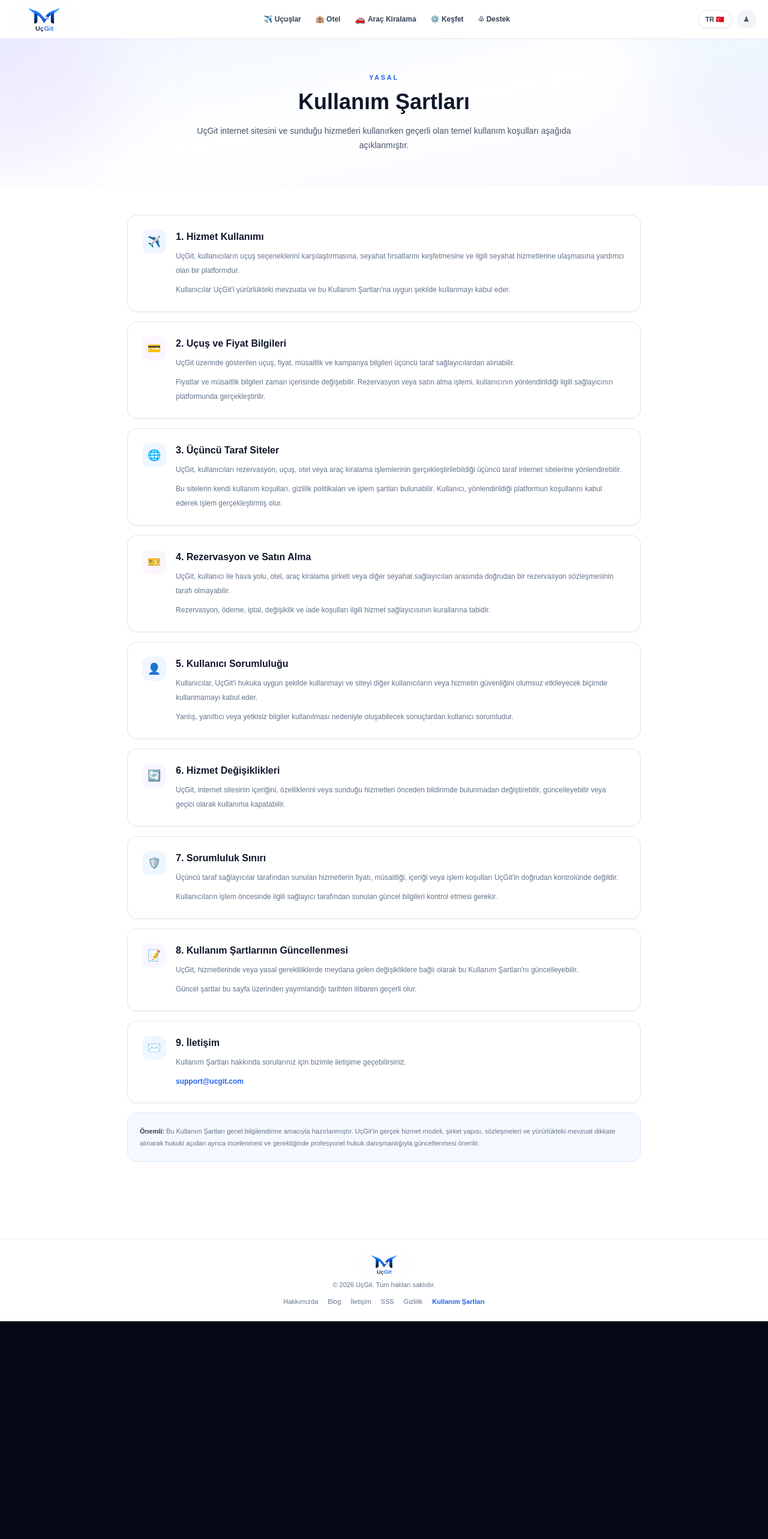
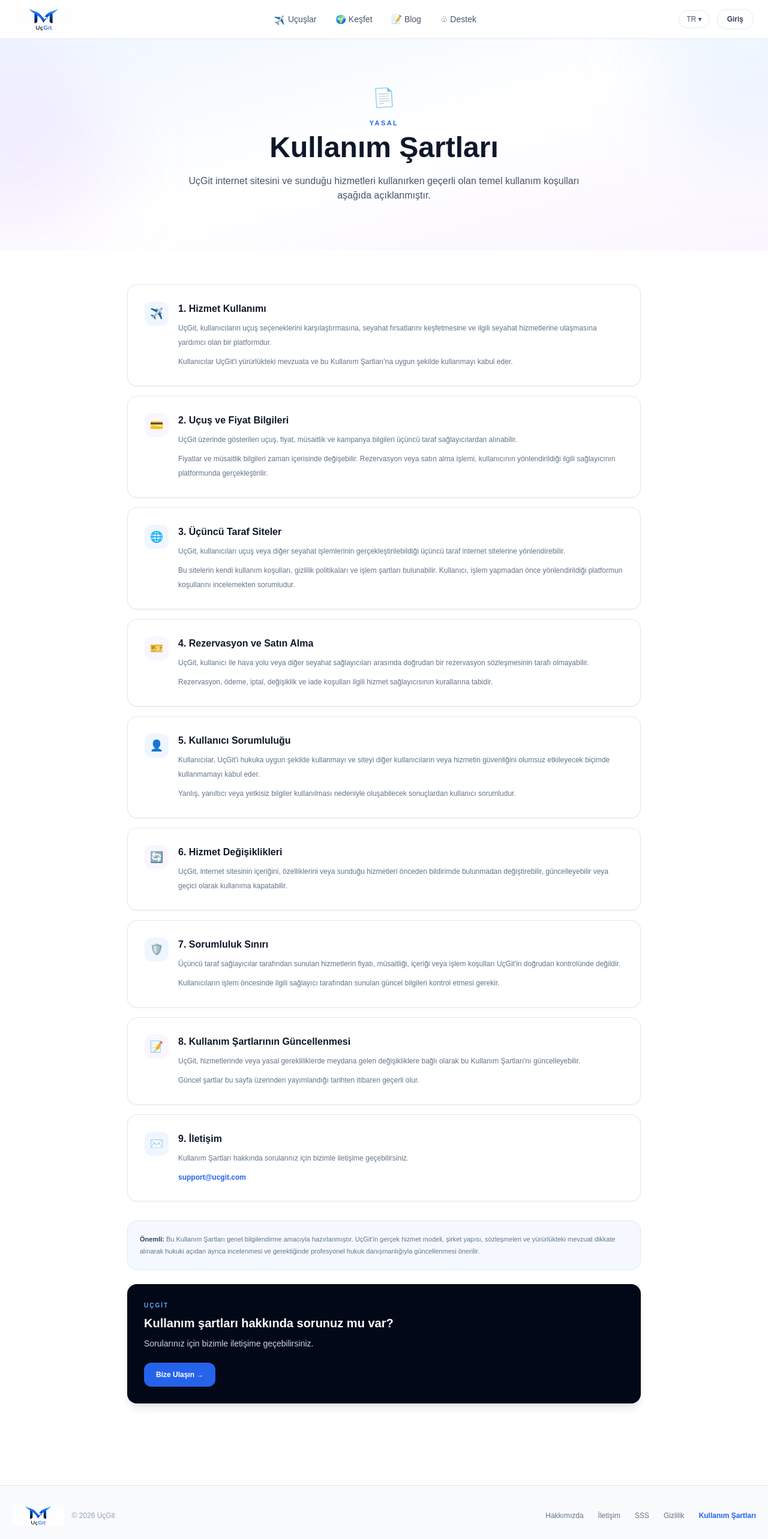
Before and after one commit to melihizzet/flight-platform, a Next.js app: page /terms in a window 1280 px wide. Shown: the top 2566 px of the page at 60% size. Before the commit the page ends 2203 px from the top, so only its background shows below. Built offline with nearby package versions, Linux system fonts and the light colour scheme.

Commit message:
Update page.tsx

```diff
--- a/app/terms/page.tsx
+++ b/app/terms/page.tsx
@@ -1,121 +1,149 @@
+import Link from "next/link";
+
 export default function TermsPage() {
   return (
     <main className="min-h-screen overflow-x-hidden bg-white text-slate-900">
+      <style>{`
+        @keyframes planeFly {
+          0% {
+            transform: translate3d(-2px, 2px, 0) rotate(-5deg);
+          }
+
+          25% {
+            transform: translate3d(2px, -2px, 0) rotate(-2deg);
+          }
+
+          50% {
+            transform: translate3d(5px, -5px, 0) rotate(2deg);
+          }
+
+          75% {
+            transform: translate3d(2px, -2px, 0) rotate(-1deg);
+          }
+
+          100% {
+            transform: translate3d(-2px, 2px, 0) rotate(-5deg);
+          }
+        }
+
+        .animate-plane-fly {
+          display: inline-block;
+          animation: planeFly 2.8s ease-in-out infinite;
+          transform-origin: center;
+          will-change: transform;
+        }
+
+        @media (prefers-reduced-motion: reduce) {
+          .animate-plane-fly {
+            animation: none;
+          }
+        }
+      `}</style>
 
       {/* HEADER */}
-      <header className="sticky top-0 z-30 border-b border-slate-200 bg-white/95 backdrop-blur-xl">
-
-        <div className="mx-auto flex h-16 max-w-7xl items-center justify-between px-5">
-
+      <header className="sticky top-0 z-50 border-b border-slate-200 bg-white/95 backdrop-blur">
+        <div className="mx-auto flex h-16 max-w-7xl items-center justify-between px-6">
           {/* LOGO */}
-          <a href="/" className="flex items-center">
+          <Link href="/" className="flex shrink-0 items-center">
             <img
               src="/logo.jpg"
               alt="UçGit"
-              className="h-11 w-auto rounded-lg"
+              className="h-10 w-auto object-contain"
             />
-          </a>
+          </Link>
 
           {/* MENU */}
-          <nav className="hidden items-center gap-6 md:flex">
+          <nav className="hidden items-center gap-8 md:flex">
+            <Link
+              href="/"
+              className="text-sm font-medium text-slate-600 transition hover:text-blue-600"
+            >
+              <span className="mr-1 inline-block animate-plane-fly">
+                ✈️
+              </span>
+              Uçuşlar
+            </Link>
 
-            <a
-              href="/"
-              className="text-xs font-semibold text-slate-700 transition hover:text-blue-600"
+            <Link
+              href="/discover"
+              className="text-sm font-medium text-slate-600 transition hover:text-blue-600"
             >
-              ✈️ Uçuşlar
-            </a>
+              🌍 Keşfet
+            </Link>
 
-            <a
-              href="/hotels"
-              className="text-xs font-semibold text-slate-700 transition hover:text-blue-600"
+            <Link
+              href="/blog"
+              className="text-sm font-medium text-slate-600 transition hover:text-blue-600"
             >
-              🏨 Otel
-            </a>
+              📝 Blog
+            </Link>
 
-            <a
-              href="/cars"
-              className="flex items-center gap-1 text-xs font-semibold text-slate-700 transition hover:text-blue-600"
-            >
-              <span className="text-sm">🚗</span>
-              Araç Kiralama
-            </a>
-
-            <a
-              href="/discover"
-              className="text-xs font-semibold text-slate-700 transition hover:text-blue-600"
-            >
-              ⚙️ Keşfet
-            </a>
-
-            <a
+            <Link
               href="/contact"
-              className="text-xs font-semibold text-slate-700 transition hover:text-blue-600"
+              className="text-sm font-medium text-slate-600 transition hover:text-blue-600"
             >
               ♧ Destek
-            </a>
-
+            </Link>
           </nav>
 
           {/* SAĞ TARAF */}
-          <div className="hidden items-center gap-2 md:flex">
-
-            <button className="rounded-full border border-slate-200 bg-white px-3 py-1.5 text-[11px] font-semibold text-slate-700 shadow-sm">
-              TR 🇹🇷
+          <div className="flex items-center gap-3">
+            <button
+              type="button"
+              className="hidden rounded-full border border-slate-200 px-3 py-1.5 text-xs font-medium text-slate-600 transition hover:border-blue-300 hover:text-blue-600 sm:block"
+            >
+              TR ▾
             </button>
 
-            <div className="flex h-8 w-8 items-center justify-center rounded-full bg-slate-100 text-xs text-slate-600">
-              ♟
-            </div>
-
+            <Link
+              href="/login"
+              className="rounded-full border border-slate-200 px-4 py-2 text-xs font-semibold text-slate-700 transition hover:border-blue-300 hover:text-blue-600"
+            >
+              Giriş
+            </Link>
           </div>
-
         </div>
-
       </header>
 
       {/* HERO */}
       <section className="relative overflow-hidden bg-gradient-to-br from-blue-50 via-white to-purple-50">
-
         <div className="absolute -right-32 -top-32 h-80 w-80 rounded-full bg-blue-400/10 blur-3xl" />
 
         <div className="absolute -left-32 bottom-0 h-80 w-80 rounded-full bg-purple-400/10 blur-3xl" />
 
-        <div className="relative mx-auto max-w-4xl px-5 py-14 text-center">
+        <div className="relative mx-auto max-w-4xl px-5 py-16 text-center md:py-20">
+          <div className="mb-4 text-3xl">
+            <span className="inline-block animate-plane-fly">
+              📄
+            </span>
+          </div>
 
-          <p className="mb-3 text-[11px] font-bold uppercase tracking-[0.25em] text-blue-600">
+          <p className="mb-2 text-[11px] font-bold uppercase tracking-[0.22em] text-blue-600">
             YASAL
           </p>
 
-          <h1 className="text-3xl font-black leading-tight text-slate-900 md:text-4xl">
+          <h1 className="text-3xl font-black leading-tight text-slate-900 md:text-5xl">
             Kullanım Şartları
           </h1>
 
-          <p className="mx-auto mt-4 max-w-2xl text-sm leading-6 text-slate-600">
+          <p className="mx-auto mt-5 max-w-2xl text-sm leading-7 text-slate-600 md:text-base">
             UçGit internet sitesini ve sunduğu hizmetleri kullanırken
             geçerli olan temel kullanım koşulları aşağıda açıklanmıştır.
           </p>
-
         </div>
-
       </section>
 
       {/* CONTENT */}
-      <section className="mx-auto max-w-4xl px-5 py-12">
-
+      <section className="mx-auto max-w-4xl px-5 py-14">
         <div className="space-y-4">
-
-          {/* 1 - HİZMET KULLANIMI */}
-          <div className="rounded-2xl border border-slate-200 bg-white p-6 shadow-sm">
-
+          {/* 1 */}
+          <div className="rounded-2xl border border-slate-200 bg-white p-6 shadow-sm md:p-7">
             <div className="flex items-start gap-4">
-
               <div className="flex h-10 w-10 shrink-0 items-center justify-center rounded-xl bg-blue-50 text-lg">
                 ✈️
               </div>
 
               <div>
-
                 <h2 className="text-base font-black text-slate-900">
                   1. Hizmet Kullanımı
                 </h2>
@@ -130,32 +158,25 @@ export default function TermsPage() {
                   Kullanıcılar UçGit'i yürürlükteki mevzuata ve bu Kullanım
                   Şartları'na uygun şekilde kullanmayı kabul eder.
                 </p>
-
               </div>
-
             </div>
-
           </div>
 
-          {/* 2 - UÇUŞ VE FİYAT BİLGİLERİ */}
-          <div className="rounded-2xl border border-slate-200 bg-white p-6 shadow-sm">
-
+          {/* 2 */}
+          <div className="rounded-2xl border border-slate-200 bg-white p-6 shadow-sm md:p-7">
             <div className="flex items-start gap-4">
-
               <div className="flex h-10 w-10 shrink-0 items-center justify-center rounded-xl bg-purple-50 text-lg">
                 💳
               </div>
 
               <div>
-
                 <h2 className="text-base font-black text-slate-900">
                   2. Uçuş ve Fiyat Bilgileri
                 </h2>
 
                 <p className="mt-2 text-xs leading-6 text-slate-500">
                   UçGit üzerinde gösterilen uçuş, fiyat, müsaitlik ve
-                  kampanya bilgileri üçüncü taraf sağlayıcılardan
-                  alınabilir.
+                  kampanya bilgileri üçüncü taraf sağlayıcılardan alınabilir.
                 </p>
 
                 <p className="mt-2 text-xs leading-6 text-slate-500">
@@ -164,219 +185,172 @@ export default function TermsPage() {
                   kullanıcının yönlendirildiği ilgili sağlayıcının
                   platformunda gerçekleştirilir.
                 </p>
-
               </div>
-
             </div>
-
           </div>
 
-          {/* 3 - ÜÇÜNCÜ TARAF SİTELER */}
-          <div className="rounded-2xl border border-slate-200 bg-white p-6 shadow-sm">
-
+          {/* 3 */}
+          <div className="rounded-2xl border border-slate-200 bg-white p-6 shadow-sm md:p-7">
             <div className="flex items-start gap-4">
-
               <div className="flex h-10 w-10 shrink-0 items-center justify-center rounded-xl bg-blue-50 text-lg">
                 🌐
               </div>
 
               <div>
-
                 <h2 className="text-base font-black text-slate-900">
                   3. Üçüncü Taraf Siteler
                 </h2>
 
                 <p className="mt-2 text-xs leading-6 text-slate-500">
-                  UçGit, kullanıcıları rezervasyon, uçuş, otel veya araç
-                  kiralama işlemlerinin gerçekleştirilebildiği üçüncü
-                  taraf internet sitelerine yönlendirebilir.
+                  UçGit, kullanıcıları uçuş veya diğer seyahat işlemlerinin
+                  gerçekleştirilebildiği üçüncü taraf internet sitelerine
+                  yönlendirebilir.
                 </p>
 
                 <p className="mt-2 text-xs leading-6 text-slate-500">
                   Bu sitelerin kendi kullanım koşulları, gizlilik
                   politikaları ve işlem şartları bulunabilir. Kullanıcı,
-                  yönlendirildiği platformun koşullarını kabul ederek
-                  işlem gerçekleştirmiş olur.
+                  işlem yapmadan önce yönlendirildiği platformun koşullarını
+                  incelemekten sorumludur.
                 </p>
-
               </div>
-
             </div>
-
           </div>
 
-          {/* 4 - REZERVASYON VE SATIN ALMA */}
-          <div className="rounded-2xl border border-slate-200 bg-white p-6 shadow-sm">
-
+          {/* 4 */}
+          <div className="rounded-2xl border border-slate-200 bg-white p-6 shadow-sm md:p-7">
             <div className="flex items-start gap-4">
-
               <div className="flex h-10 w-10 shrink-0 items-center justify-center rounded-xl bg-purple-50 text-lg">
                 🎫
               </div>
 
               <div>
-
                 <h2 className="text-base font-black text-slate-900">
                   4. Rezervasyon ve Satın Alma
                 </h2>
 
                 <p className="mt-2 text-xs leading-6 text-slate-500">
-                  UçGit, kullanıcı ile hava yolu, otel, araç kiralama
-                  şirketi veya diğer seyahat sağlayıcıları arasında
-                  doğrudan bir rezervasyon sözleşmesinin tarafı
-                  olmayabilir.
+                  UçGit, kullanıcı ile hava yolu veya diğer seyahat
+                  sağlayıcıları arasında doğrudan bir rezervasyon
+                  sözleşmesinin tarafı olmayabilir.
                 </p>
 
                 <p className="mt-2 text-xs leading-6 text-slate-500">
-                  Rezervasyon, ödeme, iptal, değişiklik ve iade
-                  koşulları ilgili hizmet sağlayıcısının kurallarına
-                  tabidir.
+                  Rezervasyon, ödeme, iptal, değişiklik ve iade koşulları
+                  ilgili hizmet sağlayıcısının kurallarına tabidir.
                 </p>
-
               </div>
-
             </div>
-
           </div>
 
-          {/* 5 - KULLANICI SORUMLULUĞU */}
-          <div className="rounded-2xl border border-slate-200 bg-white p-6 shadow-sm">
-
+          {/* 5 */}
+          <div className="rounded-2xl border border-slate-200 bg-white p-6 shadow-sm md:p-7">
             <div className="flex items-start gap-4">
-
               <div className="flex h-10 w-10 shrink-0 items-center justify-center rounded-xl bg-blue-50 text-lg">
                 👤
               </div>
 
               <div>
-
                 <h2 className="text-base font-black text-slate-900">
                   5. Kullanıcı Sorumluluğu
                 </h2>
 
                 <p className="mt-2 text-xs leading-6 text-slate-500">
-                  Kullanıcılar, UçGit'i hukuka uygun şekilde kullanmayı
-                  ve siteyi diğer kullanıcıların veya hizmetin
-                  güvenliğini olumsuz etkileyecek biçimde kullanmamayı
-                  kabul eder.
+                  Kullanıcılar, UçGit'i hukuka uygun şekilde kullanmayı ve
+                  siteyi diğer kullanıcıların veya hizmetin güvenliğini
+                  olumsuz etkileyecek biçimde kullanmamayı kabul eder.
                 </p>
 
                 <p className="mt-2 text-xs leading-6 text-slate-500">
                   Yanlış, yanıltıcı veya yetkisiz bilgiler kullanılması
-                  nedeniyle oluşabilecek sonuçlardan kullanıcı
-                  sorumludur.
+                  nedeniyle oluşabilecek sonuçlardan kullanıcı sorumludur.
                 </p>
-
               </div>
-
             </div>
-
           </div>
 
-          {/* 6 - HİZMET DEĞİŞİKLİKLERİ */}
-          <div className="rounded-2xl border border-slate-200 bg-white p-6 shadow-sm">
-
+          {/* 6 */}
+          <div className="rounded-2xl border border-slate-200 bg-white p-6 shadow-sm md:p-7">
             <div className="flex items-start gap-4">
-
               <div className="flex h-10 w-10 shrink-0 items-center justify-center rounded-xl bg-purple-50 text-lg">
                 🔄
               </div>
 
               <div>
-
                 <h2 className="text-base font-black text-slate-900">
                   6. Hizmet Değişiklikleri
                 </h2>
 
                 <p className="mt-2 text-xs leading-6 text-slate-500">
-                  UçGit, internet sitesinin içeriğini, özelliklerini
-                  veya sunduğu hizmetleri önceden bildirimde bulunmadan
+                  UçGit, internet sitesinin içeriğini, özelliklerini veya
+                  sunduğu hizmetleri önceden bildirimde bulunmadan
                   değiştirebilir, güncelleyebilir veya geçici olarak
                   kullanıma kapatabilir.
                 </p>
-
               </div>
-
             </div>
-
           </div>
 
-          {/* 7 - SORUMLULUK SINIRI */}
-          <div className="rounded-2xl border border-slate-200 bg-white p-6 shadow-sm">
-
+          {/* 7 */}
+          <div className="rounded-2xl border border-slate-200 bg-white p-6 shadow-sm md:p-7">
             <div className="flex items-start gap-4">
-
               <div className="flex h-10 w-10 shrink-0 items-center justify-center rounded-xl bg-blue-50 text-lg">
                 🛡️
               </div>
 
               <div>
-
                 <h2 className="text-base font-black text-slate-900">
                   7. Sorumluluk Sınırı
                 </h2>
 
                 <p className="mt-2 text-xs leading-6 text-slate-500">
                   Üçüncü taraf sağlayıcılar tarafından sunulan hizmetlerin
-                  fiyatı, müsaitliği, içeriği veya işlem koşulları
-                  UçGit'in doğrudan kontrolünde değildir.
+                  fiyatı, müsaitliği, içeriği veya işlem koşulları UçGit'in
+                  doğrudan kontrolünde değildir.
                 </p>
 
                 <p className="mt-2 text-xs leading-6 text-slate-500">
-                  Kullanıcıların işlem öncesinde ilgili sağlayıcı
-                  tarafından sunulan güncel bilgileri kontrol etmesi
-                  gerekir.
+                  Kullanıcıların işlem öncesinde ilgili sağlayıcı tarafından
+                  sunulan güncel bilgileri kontrol etmesi gerekir.
                 </p>
-
               </div>
-
             </div>
-
           </div>
 
-          {/* 8 - ŞARTLARIN GÜNCELLENMESİ */}
-          <div className="rounded-2xl border border-slate-200 bg-white p-6 shadow-sm">
-
+          {/* 8 */}
+          <div className="rounded-2xl border border-slate-200 bg-white p-6 shadow-sm md:p-7">
             <div className="flex items-start gap-4">
-
               <div className="flex h-10 w-10 shrink-0 items-center justify-center rounded-xl bg-purple-50 text-lg">
                 📝
               </div>
 
               <div>
-
                 <h2 className="text-base font-black text-slate-900">
                   8. Kullanım Şartlarının Güncellenmesi
                 </h2>
 
                 <p className="mt-2 text-xs leading-6 text-slate-500">
                   UçGit, hizmetlerinde veya yasal gerekliliklerde meydana
-                  gelen değişikliklere bağlı olarak bu Kullanım
-                  Şartları'nı güncelleyebilir.
+                  gelen değişikliklere bağlı olarak bu Kullanım Şartları'nı
+                  güncelleyebilir.
                 </p>
 
                 <p className="mt-2 text-xs leading-6 text-slate-500">
-                  Güncel şartlar bu sayfa üzerinden yayımlandığı
-                  tarihten itibaren geçerli olur.
+                  Güncel şartlar bu sayfa üzerinden yayımlandığı tarihten
+                  itibaren geçerli olur.
                 </p>
-
               </div>
-
             </div>
-
           </div>
 
-          {/* 9 - İLETİŞİM */}
-          <div className="rounded-2xl border border-slate-200 bg-white p-6 shadow-sm">
-
+          {/* 9 */}
+          <div className="rounded-2xl border border-slate-200 bg-white p-6 shadow-sm md:p-7">
             <div className="flex items-start gap-4">
-
               <div className="flex h-10 w-10 shrink-0 items-center justify-center rounded-xl bg-blue-50 text-lg">
                 ✉️
               </div>
 
               <div>
-
                 <h2 className="text-base font-black text-slate-900">
                   9. İletişim
                 </h2>
@@ -392,98 +366,99 @@ export default function TermsPage() {
                 >
                   support@ucgit.com
                 </a>
-
               </div>
-
             </div>
-
           </div>
-
-          {/* NOTICE */}
-          <div className="rounded-2xl border border-blue-100 bg-blue-50/60 p-5">
-
-            <p className="text-[11px] leading-5 text-slate-500">
-              <strong className="text-slate-700">
-                Önemli:
-              </strong>{" "}
-              Bu Kullanım Şartları genel bilgilendirme amacıyla
-              hazırlanmıştır. UçGit'in gerçek hizmet modeli, şirket
-              yapısı, sözleşmeleri ve yürürlükteki mevzuat dikkate
-              alınarak hukuki açıdan ayrıca incelenmesi ve gerektiğinde
-              profesyonel hukuk danışmanlığıyla güncellenmesi önerilir.
-            </p>
-
-          </div>
-
         </div>
 
+        {/* NOTICE */}
+        <div className="mt-8 rounded-2xl border border-blue-100 bg-blue-50/60 p-5">
+          <p className="text-[11px] leading-5 text-slate-500">
+            <strong className="text-slate-700">Önemli:</strong> Bu Kullanım
+            Şartları genel bilgilendirme amacıyla hazırlanmıştır. UçGit'in
+            gerçek hizmet modeli, şirket yapısı, sözleşmeleri ve yürürlükteki
+            mevzuat dikkate alınarak hukuki açıdan ayrıca incelenmesi ve
+            gerektiğinde profesyonel hukuk danışmanlığıyla güncellenmesi
+            önerilir.
+          </p>
+        </div>
+
+        {/* CTA */}
+        <div className="mt-6 overflow-hidden rounded-2xl bg-[#020817] p-7 text-white shadow-lg">
+          <p className="text-[10px] font-bold uppercase tracking-[0.2em] text-blue-400">
+            UÇGİT
+          </p>
+
+          <h2 className="mt-2 text-xl font-black">
+            Kullanım şartları hakkında sorunuz mu var?
+          </h2>
+
+          <p className="mt-2 text-sm leading-6 text-slate-300">
+            Sorularınız için bizimle iletişime geçebilirsiniz.
+          </p>
+
+          <Link
+            href="/contact"
+            className="mt-5 inline-flex rounded-xl bg-blue-600 px-5 py-3 text-xs font-semibold text-white transition hover:bg-blue-700"
+          >
+            Bize Ulaşın →
+          </Link>
+        </div>
       </section>
 
       {/* FOOTER */}
-      <footer className="border-t border-slate-200 bg-white py-6">
+      <footer className="border-t border-slate-200 bg-slate-50 px-5 py-8">
+        <div className="mx-auto flex max-w-7xl flex-col items-center justify-between gap-5 md:flex-row">
+          <div className="flex items-center gap-3">
+            <img
+              src="/logo.jpg"
+              alt="UçGit"
+              className="h-9 w-auto object-contain"
+            />
 
-        <div className="mx-auto max-w-7xl px-5 text-center">
+            <span className="text-xs text-slate-400">
+              © 2026 UçGit
+            </span>
+          </div>
 
-          <img
-            src="/logo.jpg"
-            alt="UçGit"
-            className="mx-auto h-9 w-auto rounded-lg"
-          />
-
-          <p className="mt-2 text-[11px] text-slate-500">
-            © 2026 UçGit. Tüm hakları saklıdır.
-          </p>
-
-          <div className="mt-3 flex flex-wrap justify-center gap-4 text-[11px] text-slate-500">
-
-            <a
+          <div className="flex flex-wrap justify-center gap-x-6 gap-y-2 text-xs text-slate-500">
+            <Link
               href="/about"
               className="transition hover:text-blue-600"
             >
               Hakkımızda
-            </a>
+            </Link>
 
-            <a
-              href="/blog"
-              className="transition hover:text-blue-600"
-            >
-              Blog
-            </a>
-
-            <a
+            <Link
               href="/contact"
               className="transition hover:text-blue-600"
             >
               İletişim
-            </a>
+            </Link>
 
-            <a
+            <Link
               href="/faq"
               className="transition hover:text-blue-600"
             >
               SSS
-            </a>
+            </Link>
 
-            <a
+            <Link
               href="/privacy-policy"
               className="transition hover:text-blue-600"
             >
               Gizlilik
-            </a>
+            </Link>
 
-            <a
+            <Link
               href="/terms"
               className="font-semibold text-blue-600"
             >
               Kullanım Şartları
-            </a>
-
+            </Link>
           </div>
-
         </div>
-
       </footer>
-
     </main>
   );
 }
```
